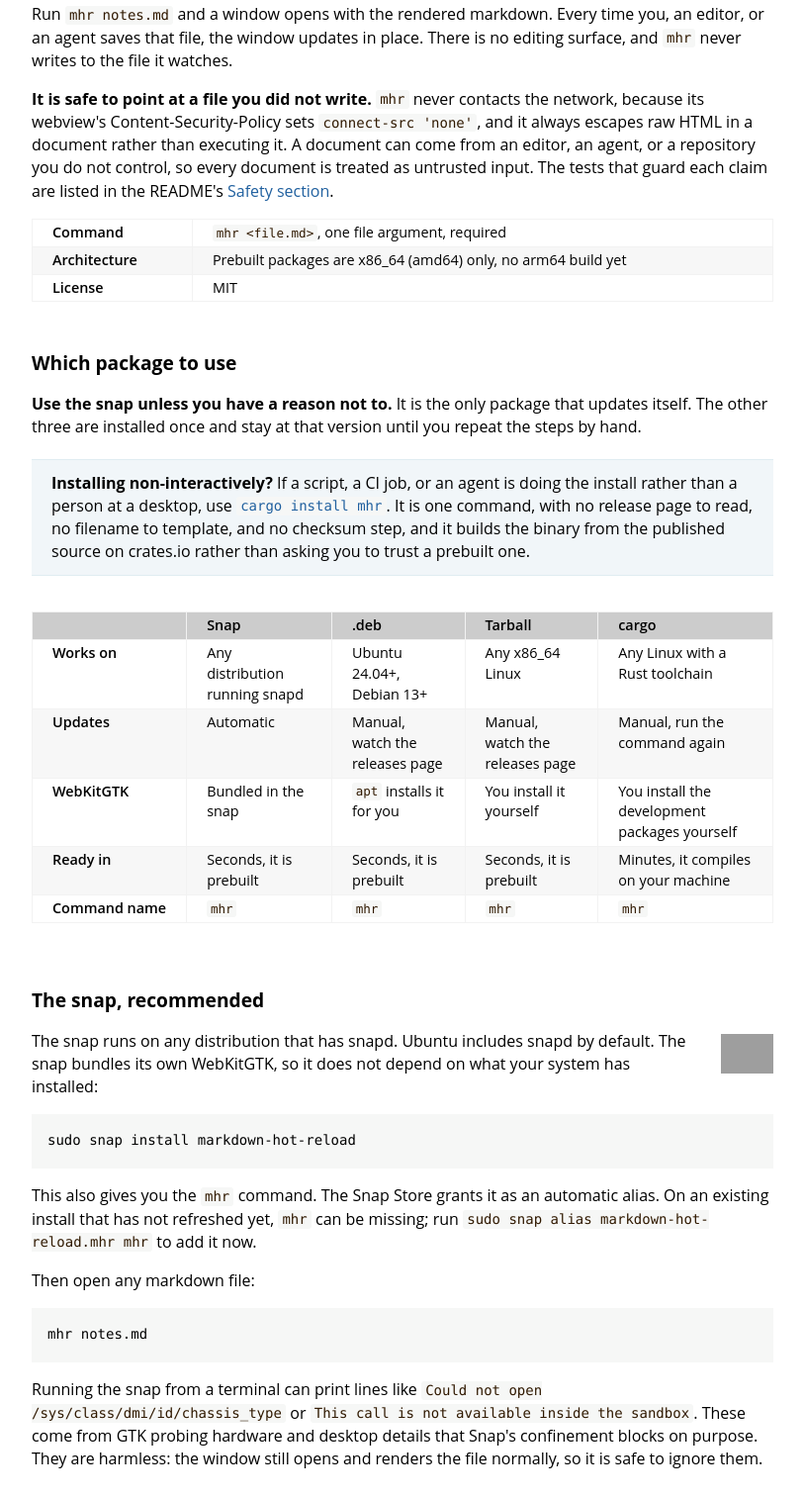
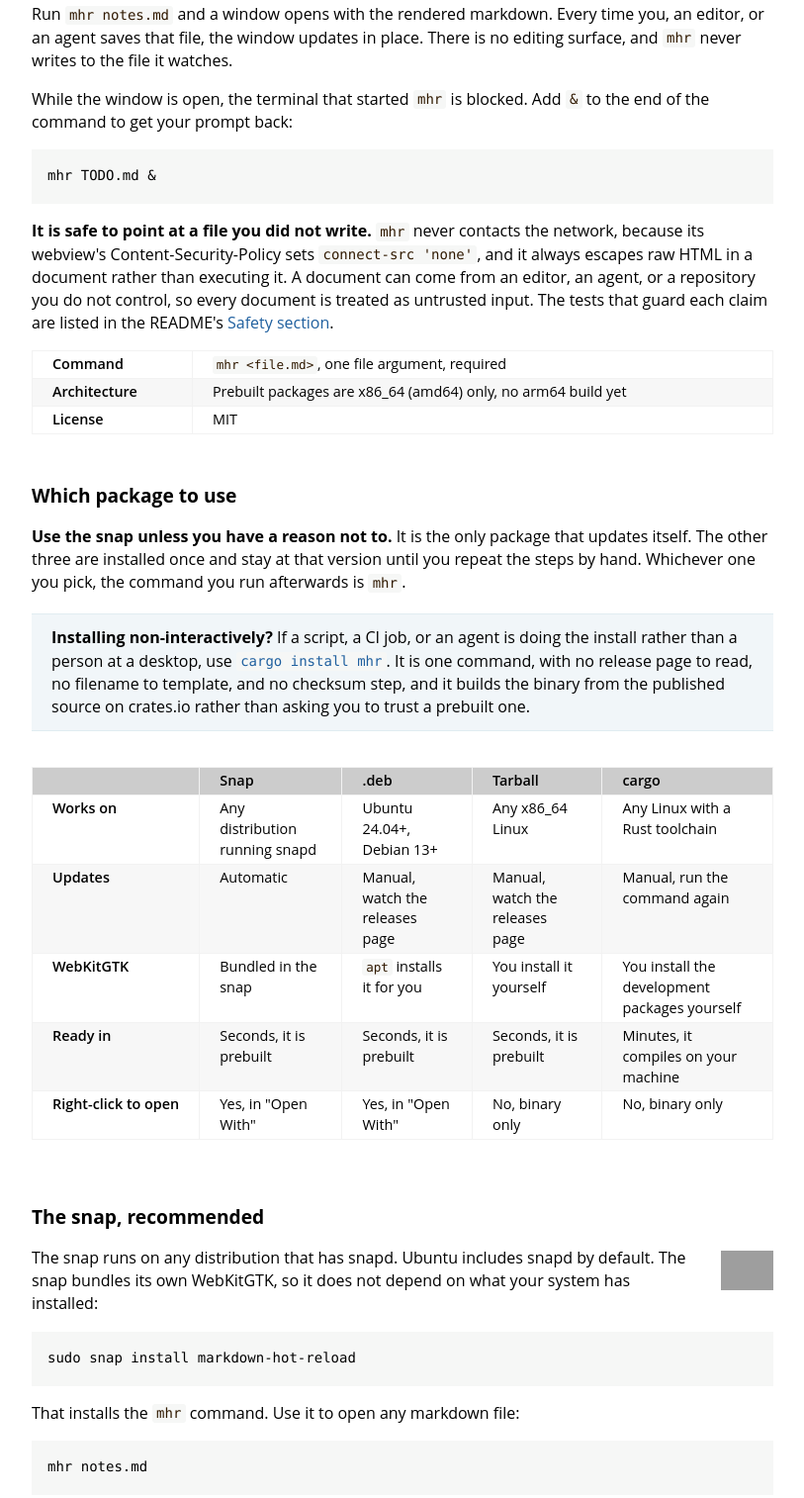
Before and after one commit to chairulakmal/markdown-hot-reload, a plain HTML site: page docs/index.html in a window 1280 px wide. Shown: the part 827-2341 px from the top of the page at 99% size, without its empty margins (362-1175 px from the left). Drawn offline with Linux system fonts and the light colour scheme; grey boxes are pictures that could not be loaded.

Commit message:
docs: remove the alias step, document right-click and background launch
Follow-up to the previous commit on this branch.

- docs/index.html: drop the snap alias instruction and the wrapper name.
  A fresh install always provides `mhr`, so the fallback only helps an
  existing install, which the README covers. Simplify the JSON-LD step to
  match. Replace the "Command name" table row, now identical in all four
  columns, with "Right-click to open", which is a real difference.
- docs/llms.txt: the same alias command was still there as a required
  step. Add a usage line, because an agent that runs `mhr file.md` in a
  tool call blocks until the window closes.
- README.md: name the snap's own command before the fallback uses it.
  Drop the license badge, since GitHub's sidebar, the License section and
  LICENSE all carry it, and order the two remaining badges by width.
- README.md and docs/index.html: `mhr file.md &` to get the prompt back,
  and which packages register an "Open With" entry.
- AGENTS.md: the alias is granted, and snap/gui/mhr.desktop already names
  the wrapper, so the desktop-entry trap reads as solved rather than live.

```diff
--- a/docs/index.html
+++ b/docs/index.html
@@ -74,13 +74,7 @@
                 "@type": "HowToStep",
                 "name": "Install the snap",
                 "url": "https://mhr.chairulakmal.com/#snap",
-                "text": "Run sudo snap install markdown-hot-reload."
-              },
-              {
-                "@type": "HowToStep",
-                "name": "Add the mhr command if it is missing",
-                "url": "https://mhr.chairulakmal.com/#snap",
-                "text": "A fresh install creates the mhr command automatically, because the Snap Store granted a bare mhr alias. On an existing install that has not refreshed yet, run sudo snap alias markdown-hot-reload.mhr mhr to add it now."
+                "text": "Run sudo snap install markdown-hot-reload. That installs the mhr command."
               }
             ]
           },
@@ -531,6 +525,12 @@
         <code>mhr</code> never writes to the file it watches.
       </p>
       <p>
+        While the window is open, the terminal that started
+        <code>mhr</code> is blocked. Add <code>&amp;</code> to the end of the
+        command to get your prompt back:
+      </p>
+      <pre><code>mhr TODO.md &amp;</code></pre>
+      <p>
         <strong>It is safe to point at a file you did not write.</strong>
         <code>mhr</code> never contacts the network, because its webview's
         Content-Security-Policy sets <code>connect-src 'none'</code>, and it
@@ -569,6 +569,8 @@
         <strong>Use the snap unless you have a reason not to.</strong> It is
         the only package that updates itself. The other three are installed
         once and stay at that version until you repeat the steps by hand.
+        Whichever one you pick, the command you run afterwards is
+        <code>mhr</code>.
       </p>
       <div class="note">
         <strong>Installing non-interactively?</strong> If a script, a CI job,
@@ -619,11 +621,11 @@
               <td>Minutes, it compiles on your machine</td>
             </tr>
             <tr>
-              <th scope="row">Command name</th>
-              <td><code>mhr</code></td>
-              <td><code>mhr</code></td>
-              <td><code>mhr</code></td>
-              <td><code>mhr</code></td>
+              <th scope="row">Right-click to open</th>
+              <td>Yes, in "Open With"</td>
+              <td>Yes, in "Open With"</td>
+              <td>No, binary only</td>
+              <td>No, binary only</td>
             </tr>
           </tbody>
         </table>
@@ -657,13 +659,9 @@
       </p>
       <pre><code>sudo snap install markdown-hot-reload</code></pre>
       <p>
-        This also gives you the <code>mhr</code> command. The Snap Store
-        grants it as an automatic alias. On an existing install that has not
-        refreshed yet, <code>mhr</code> can be missing; run
-        <code>sudo snap alias markdown-hot-reload.mhr mhr</code> to add it
-        now.
+        That installs the <code>mhr</code> command. Use it to open any markdown
+        file:
       </p>
-      <p>Then open any markdown file:</p>
       <pre><code>mhr notes.md</code></pre>
       <p>
         Running the snap from a terminal can print lines like
@@ -694,7 +692,7 @@
       <h3 id="snap-remove">Removing</h3>
       <pre><code>sudo snap remove markdown-hot-reload</code></pre>
       <p>
-        This also removes the <code>mhr</code> alias created for it.
+        This also removes the <code>mhr</code> command.
         <code>mhr</code> writes no configuration files and no cache, so
         nothing else is left behind.
       </p>
```
Also changed, not shown: docs/llms.txt, 2 other files.
